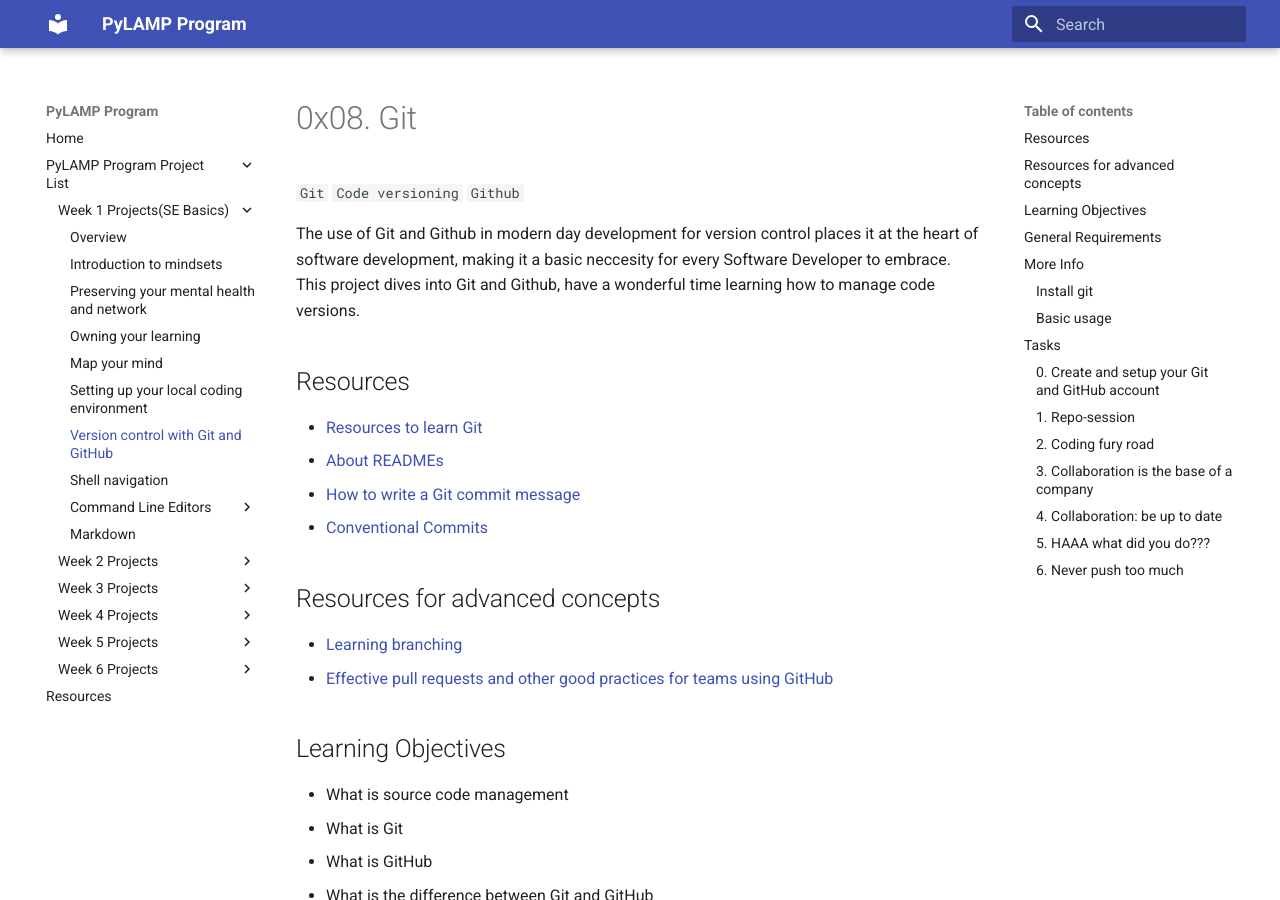
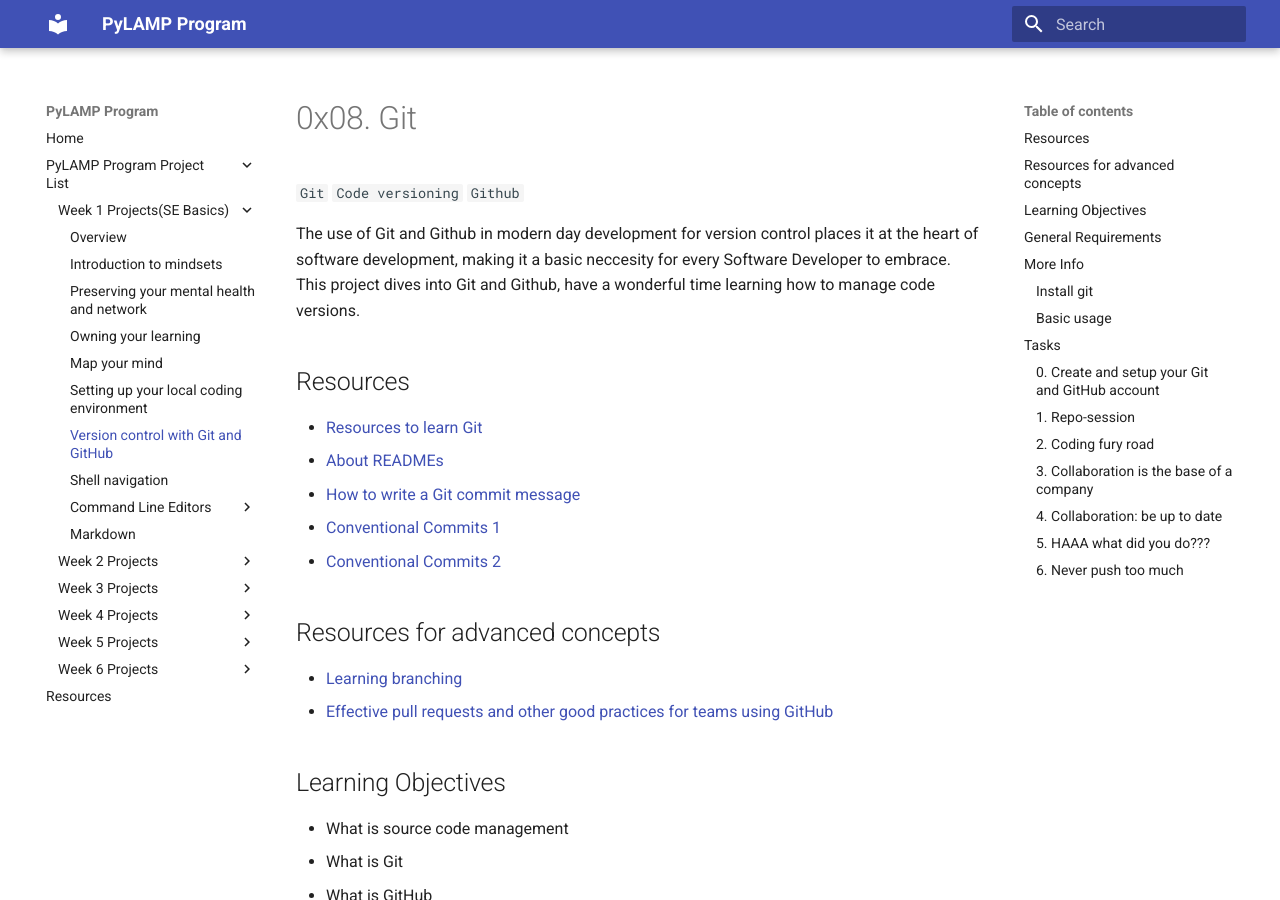
Before and after one commit to SaanmoiyolNyibiam/PyLAMP-Program, an MkDocs documentation site: the page built from docs/se_basics/0x08-git.md, in a window 1280 px wide and 900 px high. Built offline with MkDocs 1.6.1 and Material for MkDocs 9.7.7, drawn with Linux system fonts in a browser that asks for light colours.

Commit message:
docs: add another resource for conventional commits

```diff
--- a/docs/se_basics/0x08-git.md
+++ b/docs/se_basics/0x08-git.md
@@ -12,7 +12,8 @@ wonderful time learning how to manage code versions.
 - [Resources to learn Git](https://docs.github.com/en/get-started/git-basics/set-up-git)
 - [About READMEs](https://docs.github.com/en/repositories/managing-your-repositorys-settings-and-features/customizing-your-repository/about-readmes)
 - [How to write a Git commit message](https://cbea.ms/git-commit/)
-- [Conventional Commits](https://gist.github.com/qoomon/5dfcdf8eec66a051ecd85625518cfd13)
+- [Conventional Commits 1](https://gist.github.com/qoomon/5dfcdf8eec66a051ecd85625518cfd13)
+- [Conventional Commits 2](https://www.conventionalcommits.org/en/v1.0.0/)
 
 ## Resources for advanced concepts
 - [Learning branching](https://learngitbranching.js.org/)
```
